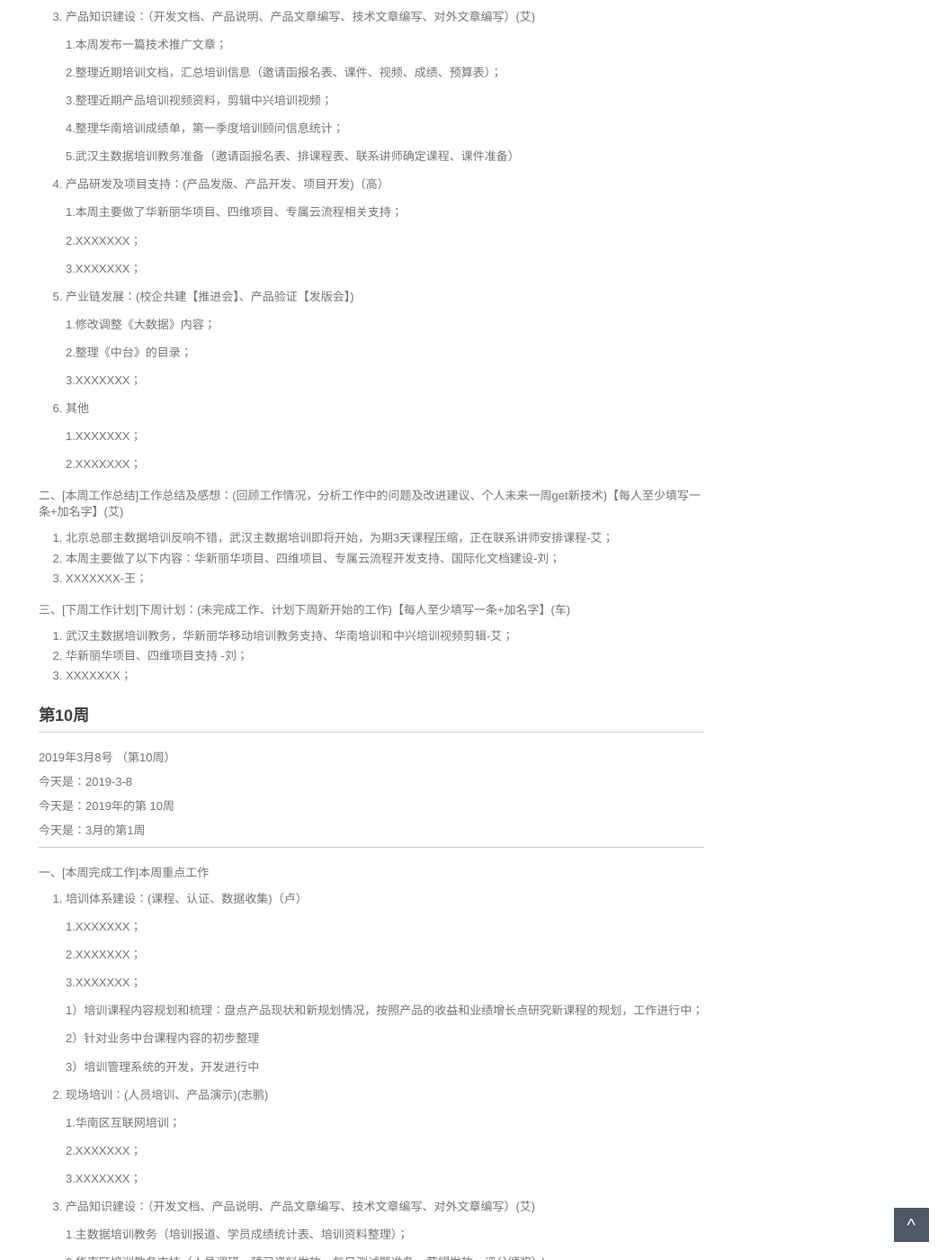
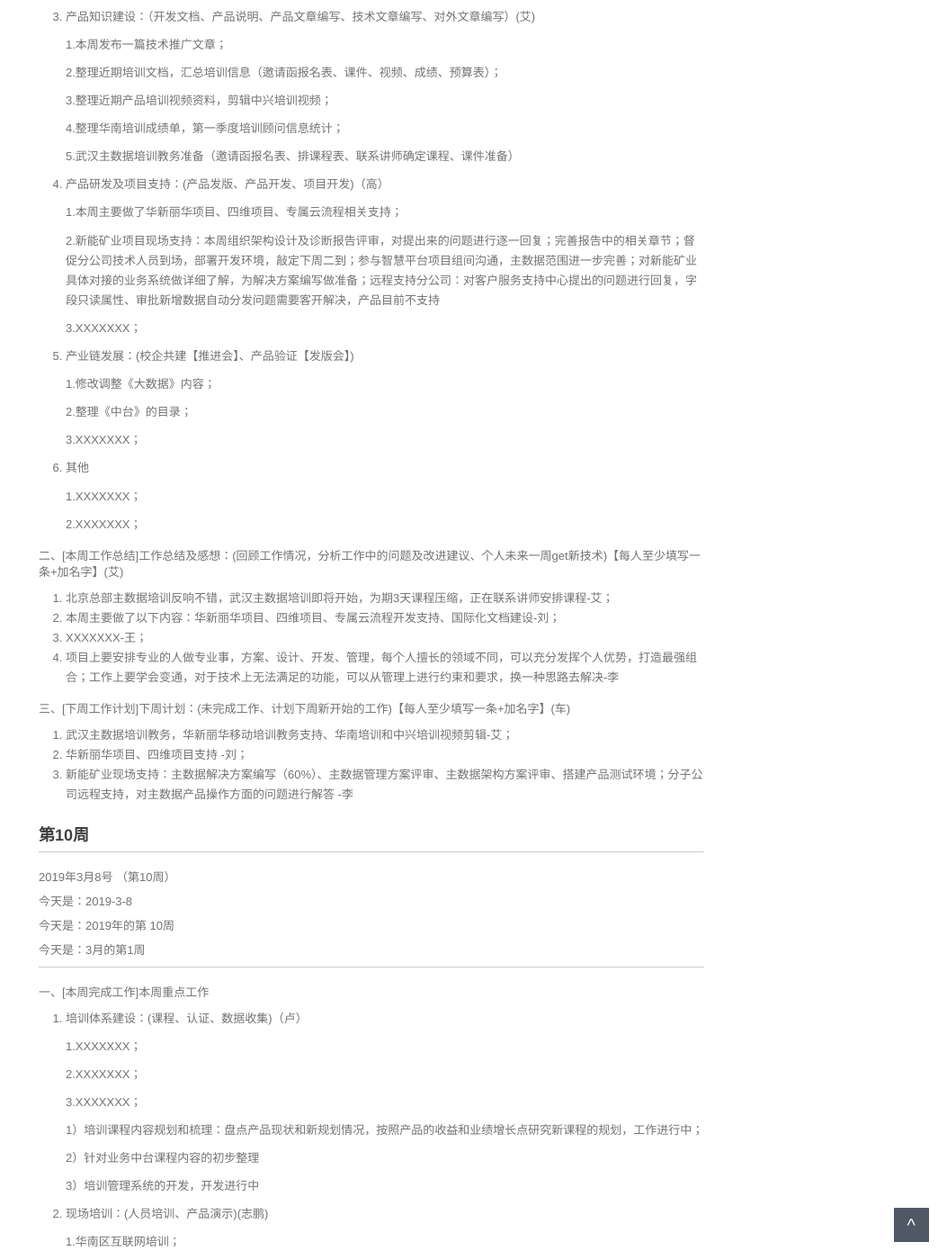
Before and after one commit to walllFlower/blog, a Jekyll site: the page built from _posts/2018-07-17-day_report_cxz.md, in a window 1280 px wide and 1400 px high, scrolled down 777 px. Shown: the whole window at 90% size, without its empty margins (227-1280 px from the left). Built offline with Jekyll 4.4.1, drawn with Linux system fonts in a browser that asks for light colours; comment, search, counter and statistics services are not loaded.

Commit message:
Update 2018-07-17-day_report_cxz.md
add by lihai

```diff
--- a/_posts/2018-07-17-day_report_cxz.md
+++ b/_posts/2018-07-17-day_report_cxz.md
@@ -55,7 +55,7 @@ categories: 技术运营工作周报
 
     1.本周主要做了华新丽华项目、四维项目、专属云流程相关支持；
 
-    2.XXXXXXX；
+    2.新能矿业项目现场支持：本周组织架构设计及诊断报告评审，对提出来的问题进行逐一回复；完善报告中的相关章节；督促分公司技术人员到场，部署开发环境，敲定下周二到；参与智慧平台项目组间沟通，主数据范围进一步完善；对新能矿业具体对接的业务系统做详细了解，为解决方案编写做准备；远程支持分公司：对客户服务支持中心提出的问题进行回复，字段只读属性、审批新增数据自动分发问题需要客开解决，产品目前不支持
 
     3.XXXXXXX；
 
@@ -78,12 +78,14 @@ categories: 技术运营工作周报
 1. 北京总部主数据培训反响不错，武汉主数据培训即将开始，为期3天课程压缩，正在联系讲师安排课程-艾；
 2. 本周主要做了以下内容：华新丽华项目、四维项目、专属云流程开发支持、国际化文档建设-刘；
 3. XXXXXXX-王；
+4. 项目上要安排专业的人做专业事，方案、设计、开发、管理，每个人擅长的领域不同，可以充分发挥个人优势，打造最强组合；工作上要学会变通，对于技术上无法满足的功能，可以从管理上进行约束和要求，换一种思路去解决-李
 
 三、[下周工作计划]下周计划：(未完成工作、计划下周新开始的工作)【每人至少填写一条+加名字】(车)
 
 1. 武汉主数据培训教务，华新丽华移动培训教务支持、华南培训和中兴培训视频剪辑-艾；
 2. 华新丽华项目、四维项目支持 -刘；
-3. XXXXXXX；
+3. 新能矿业现场支持：主数据解决方案编写（60%）、主数据管理方案评审、主数据架构方案评审、搭建产品测试环境；分子公司远程支持，对主数据产品操作方面的问题进行解答 -李
+
 
 
 
```
